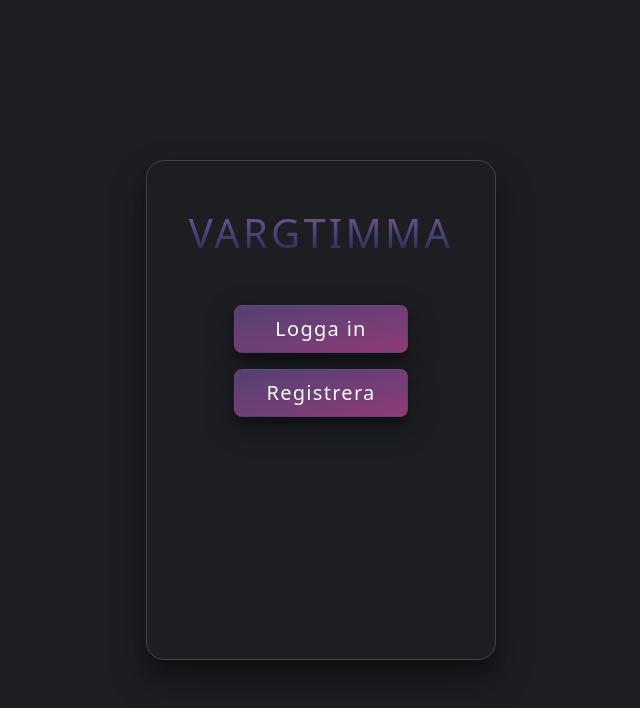
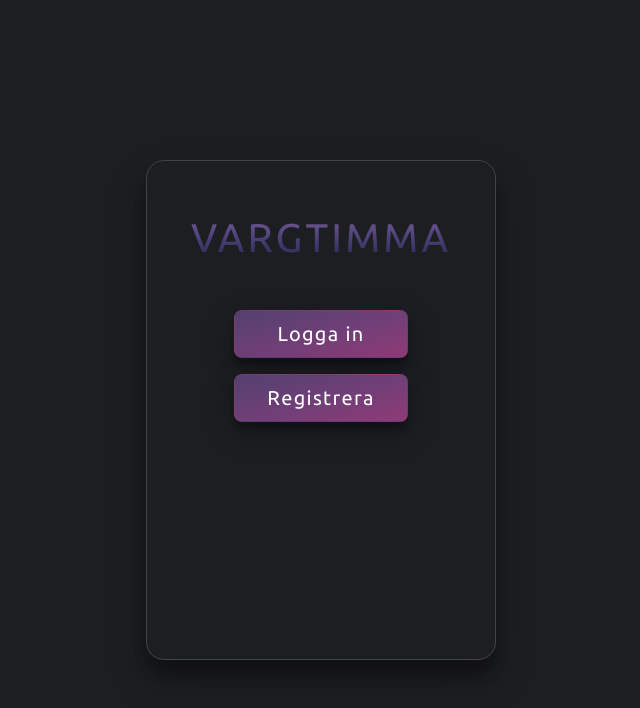
Before and after one commit to frinica/Vargtimma, a React (Create React App) app in the folder FE/vargtimma/: page / in a window 1280 px wide. Shown: the top 708 px of the page, without its empty margins (439-1079 px from the left). Built offline with nearby package versions, Linux system fonts and the light colour scheme; no server answers; the HTML template or start-up script is replaced by a standard one.

Commit message:
update font

```diff
--- a/FE/vargtimma/public/index.html
+++ b/FE/vargtimma/public/index.html
@@ -31,6 +31,12 @@
       integrity="sha384-1BmE4kWBq78iYhFldvKuhfTAU6auU8tT94WrHftjDbrCEXSU1oBoqyl2QvZ6jIW3"
       crossorigin="anonymous"
     />
+    <link rel="preconnect" href="https://fonts.googleapis.com" />
+    <link rel="preconnect" href="https://fonts.gstatic.com" crossorigin />
+    <link
+      href="https://fonts.googleapis.com/css2?family=Ubuntu&display=swap"
+      rel="stylesheet"
+    />
     <title>Vargtimma</title>
   </head>
   <body>
--- a/FE/vargtimma/src/App.css
+++ b/FE/vargtimma/src/App.css
@@ -6,6 +6,8 @@
 
 body {
   background-color: #1d1e22;
+  font-family: "Ubuntu", sans-serif;
+  font-size: 1.2rem;
 }
 
 .App {
```
